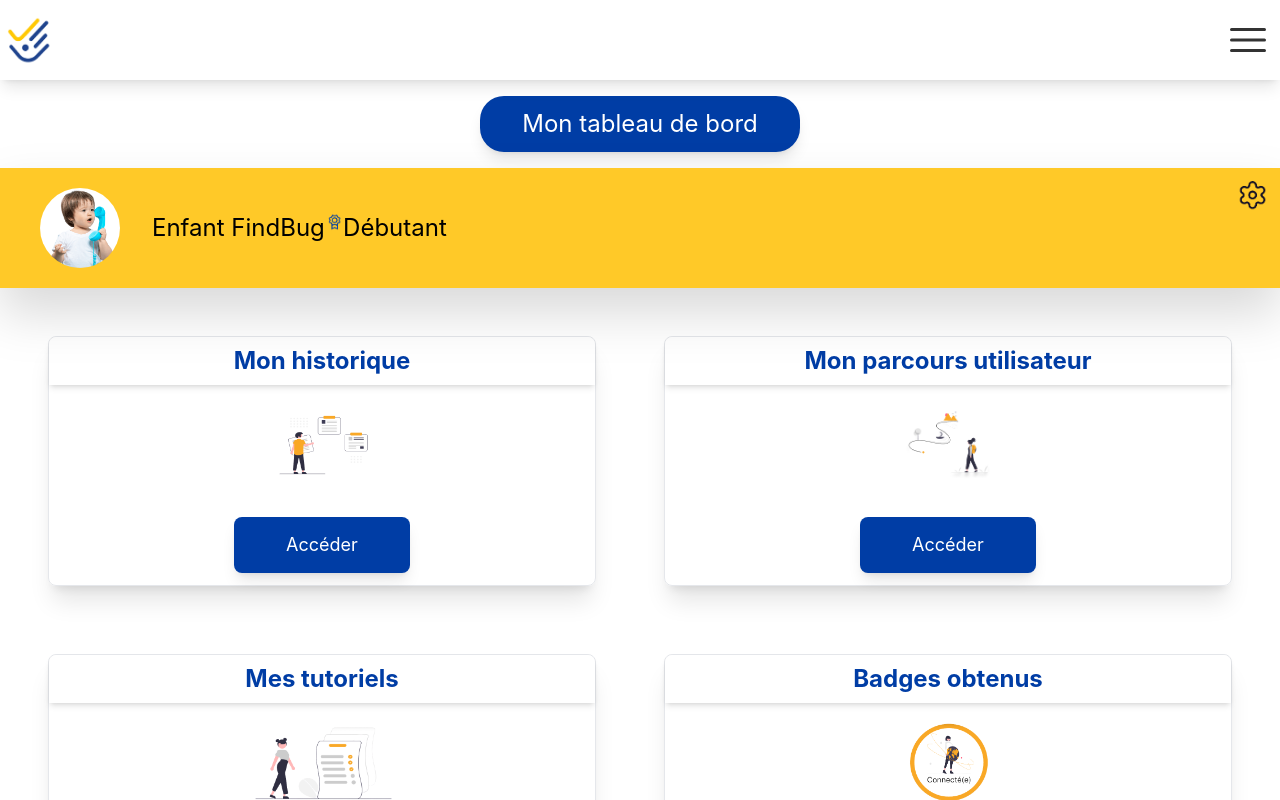
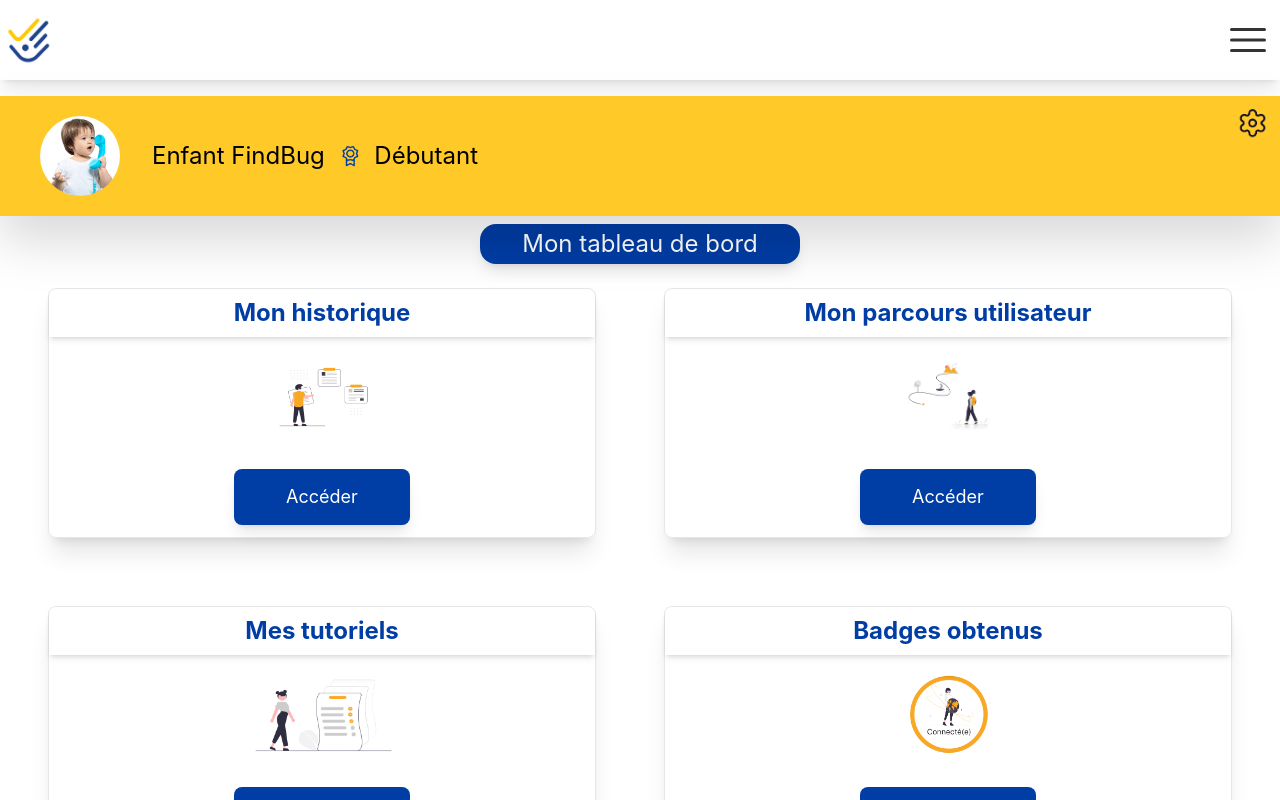
Before and after one commit to WildCodeSchool/P3_La-Poste_Lyon_React_Sept_2022, a React (Vite) app in the folder frontend/: page /dashboard in a window 1280 px wide. Shown: the top 800 px of the page. Built offline with nearby package versions, Linux system fonts and the light colour scheme.

Commit message:
Making some changes with height and width on the dashboard section

```diff
--- a/frontend/src/components/BannerProfile.jsx
+++ b/frontend/src/components/BannerProfile.jsx
@@ -23,8 +23,8 @@ function BannerProfile() {
           </div>
           <div className="my-5 md:flex md:flex-wrap md:items-center">
             <h2 className="text-2xl">Enfant FindBug</h2>
-            <div className="flex flex-wrap">
-              <img className="h-5" src={medaille} alt="userImage" />
+            <div className="flex items-center flex-wrap">
+              <img className="h-7 mx-3" src={medaille} alt="userImage" />
               <h2 className="text-2xl">Débutant</h2>
             </div>
           </div>
--- a/frontend/src/components/DashboardUser.jsx
+++ b/frontend/src/components/DashboardUser.jsx
@@ -11,9 +11,9 @@ import MyDash from "./MyDash";
 function DashboardUser() {
   return (
     <div className="">
+      <BannerProfile />
       <MyDash />
-      <BannerProfile />
-      <ul className="grid overflow-hidden grid-cols-2 grid-rows-3 gap-5 md:grid md:overflow-hidden md:grid-cols-2 md:grid-rows-2 md:gap-5 m-6">
+      <ul className="grid overflow-hidden grid-cols-2 grid-rows-3 gap-5 md:grid md:overflow-hidden md:grid-cols-2 md:grid-rows-2 md:gap-5 mx-6">
         {/* <li> elements are contained in <Link> to redirect the user to the corresponding page */}
         <li className=" box row-start-1 row-span-1 col-start-1 col-span-1 my-3 md:m-6 border shadow-xl rounded-lg text-center h-65 md:box md:row-start-1 md:row-span-1 md:col-start-1 md:col-span-1">
           <h2 className="text-xl md:text-2xl text-[#003DA5] font-bold p-2 bg-white shadow-md rounded-tl-lg rounded-tr-lg h-17 flex justify-center items-center">
--- a/frontend/src/components/MyDash.jsx
+++ b/frontend/src/components/MyDash.jsx
@@ -2,8 +2,8 @@ import React from "react";
 
 function MyDash() {
   return (
-    <div className="mt-4 flex justify-center">
-      <h1 className="flex justify-center items-center text-bold text-xl text-white rounded-3xl shadow-lg bg-[#003DA5] w-2/3 h-10 md:text-2xl text-center md:w-1/4 md:h-14 md:text-center">
+    <div className="mt-2 flex justify-center">
+      <h1 className="flex justify-center items-center text-bold text-xl text-white rounded-2xl shadow-lg bg-[#003DA5] w-2/3 h-10 md:text-2xl text-center md:w-1/4 md:h-10 md:text-center">
         Mon tableau de bord
       </h1>
     </div>
```
